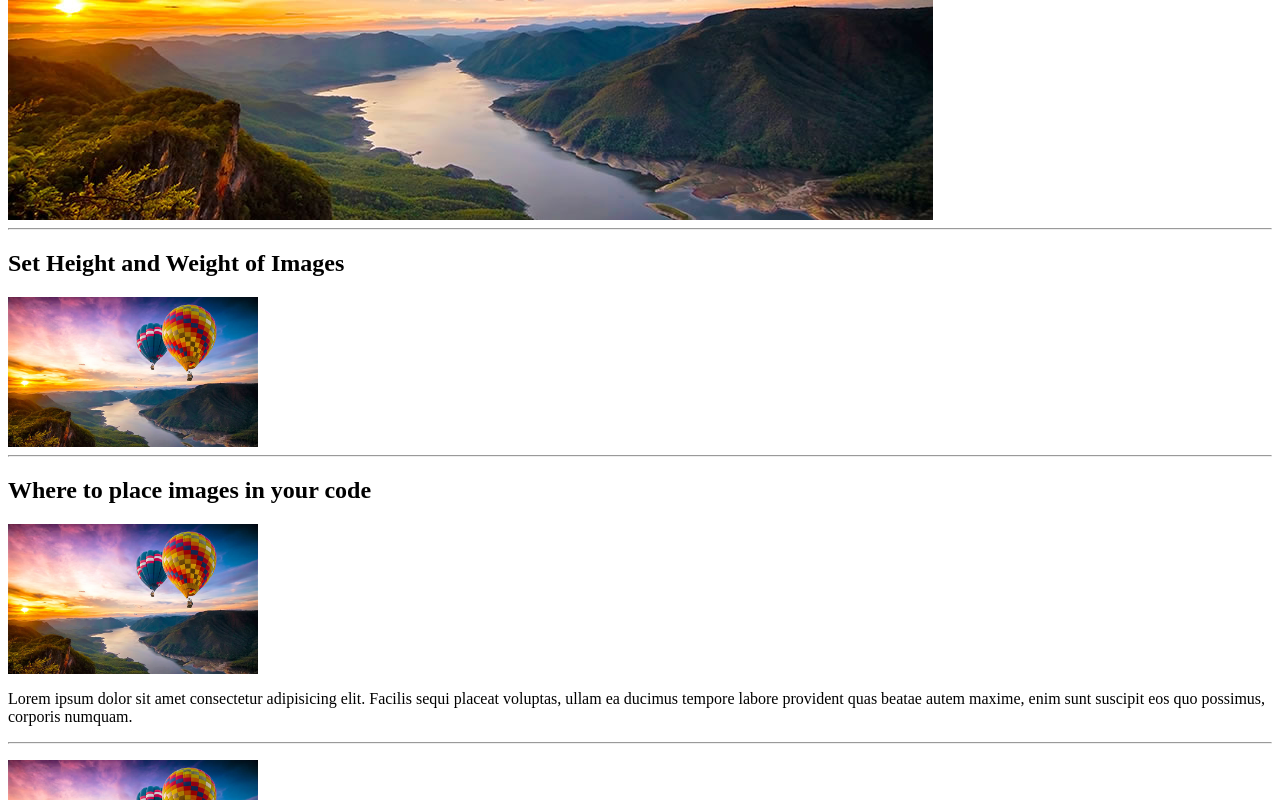
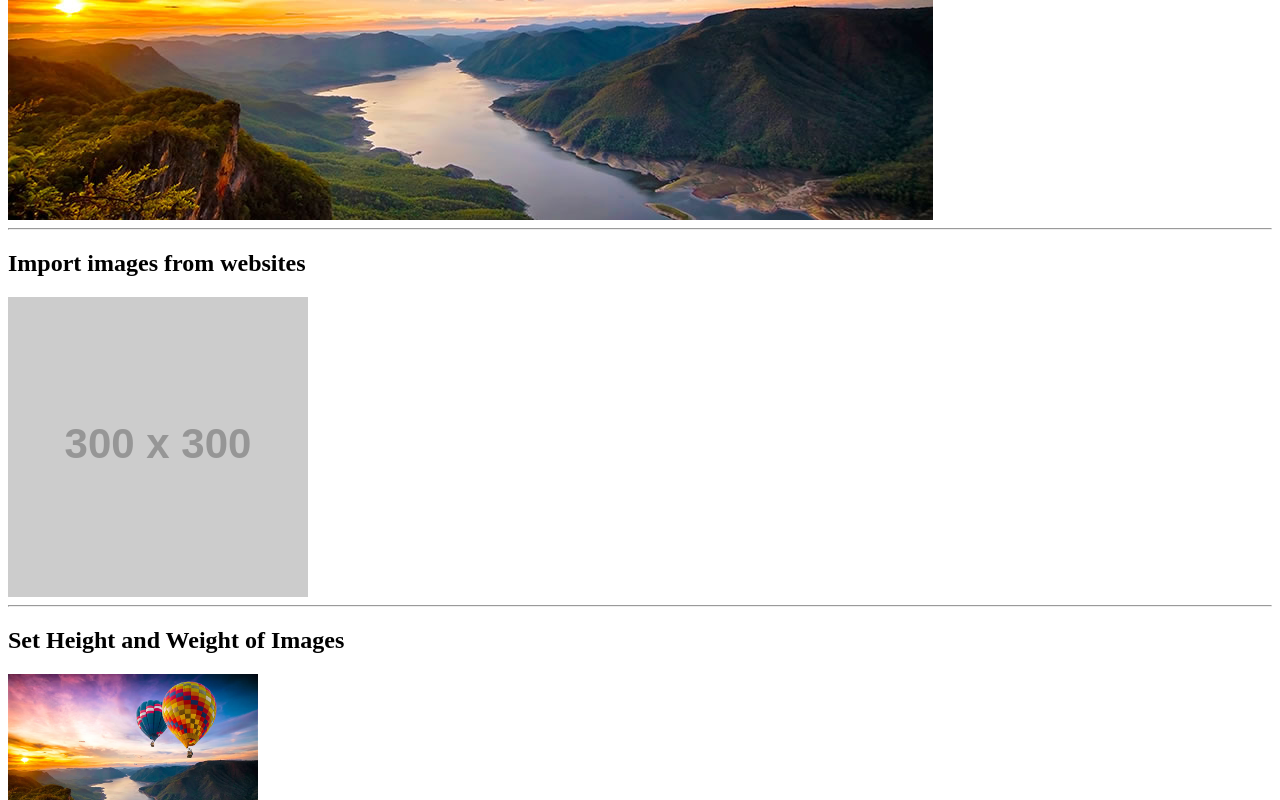
Before and after one commit to Mustafa-ilahi/EX-MS6, a plain HTML site: page Chap-5/chap5.html in a window 1280 px wide. Shown: the part 393-1193 px from the top of the page. Drawn offline with Linux system fonts and the light colour scheme; placeholder pictures from the web are drawn by us.

Commit message:
22/10/19

```diff
--- a/Chap-5/chap5.html
+++ b/Chap-5/chap5.html
@@ -6,6 +6,9 @@
         <h1>&nbsp; &nbsp; &nbsp; &nbsp; &nbsp; &nbsp;&nbsp; &nbsp; &nbsp;&nbsp; &nbsp; &nbsp;&nbsp; &nbsp; &nbsp;&nbsp; &nbsp; &nbsp;&nbsp; &nbsp; &nbsp;&nbsp; &nbsp; &nbsp;&nbsp; &nbsp; &nbsp;&nbsp; &nbsp; &nbsp;&nbsp; &nbsp; &nbsp;&nbsp; &nbsp; &nbsp;&nbsp; &nbsp; &nbsp; &nbsp;Images</h1>
         <h2>Adding Images</h2>
         <img src="./images/image1.jpg" alt="Beauty of nature and parachutes" title="Nature"/>
+        <hr />
+        <h2>Import images from websites</h2>
+        <a href="https://placeholder.com"><img src="https://via.placeholder.com/300"/></a>
         <hr />
         <h2>Set Height and Weight of Images</h2>
         <img src="./images/image1.jpg" alt="Beauty of nature and parachutes" title="Nature" height="150" width="250"/>
```
